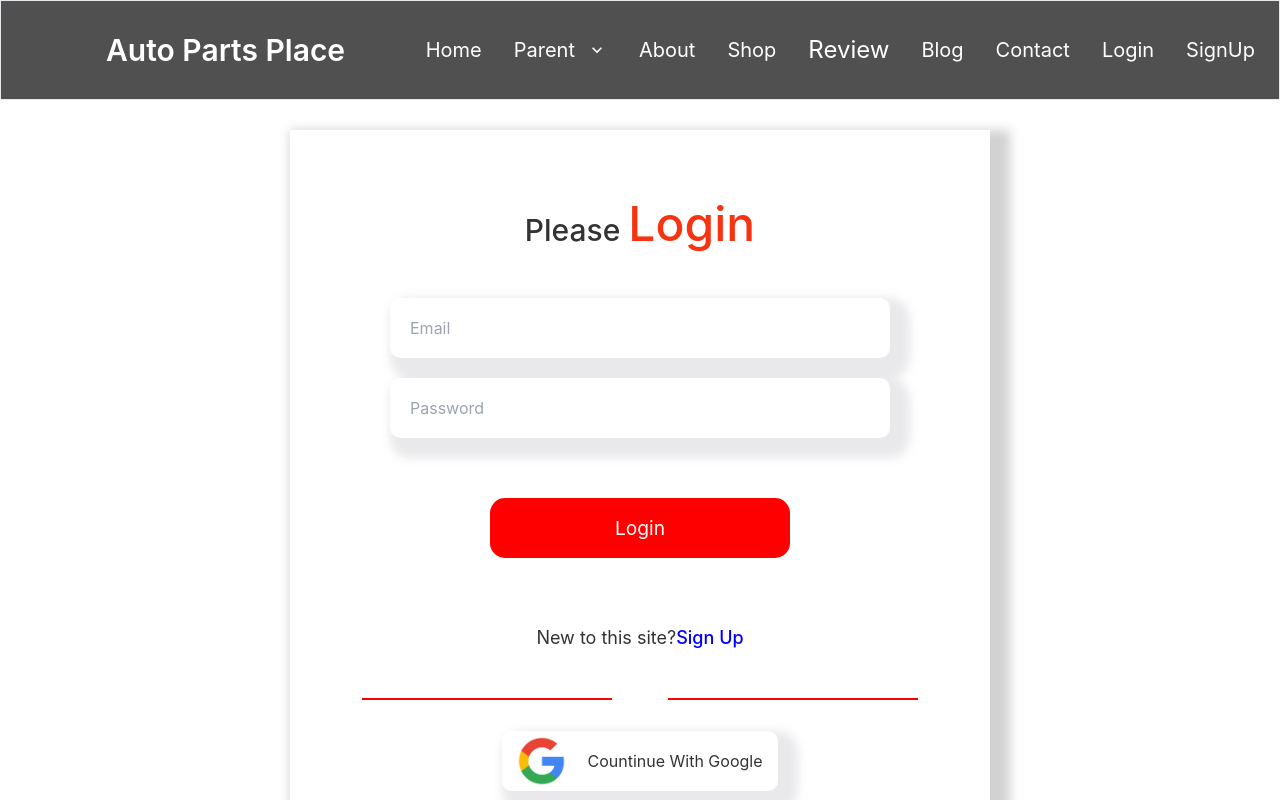
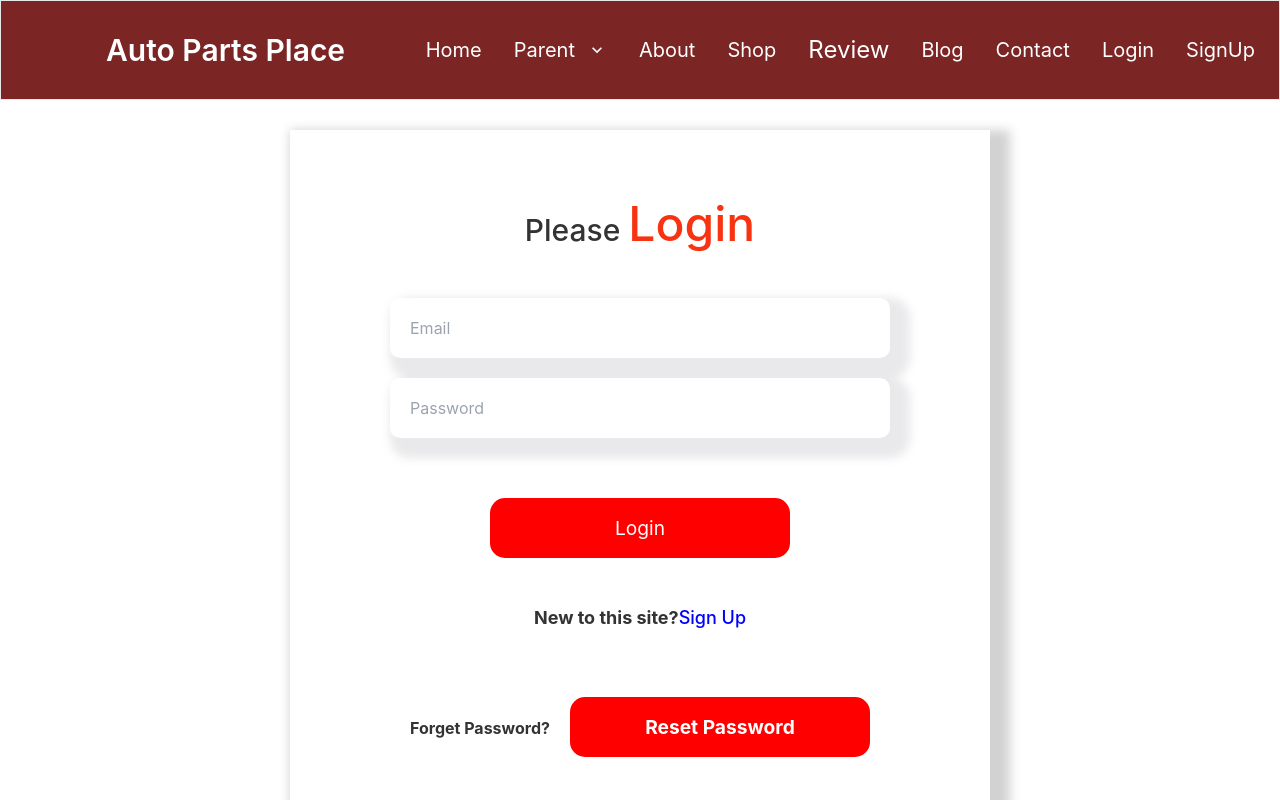
Before and after one commit to sazzadhossain1/auto-parts-place-client, a React (Create React App) app: page /login in a window 1280 px wide. Shown: the top 800 px of the page. Built offline with nearby package versions, Linux system fonts and the light colour scheme; no server answers.

Commit message:
login page and sign out done

```diff
--- a/src/Components/Login/Login.js
+++ b/src/Components/Login/Login.js
@@ -1,18 +1,55 @@
-import React from "react";
-import { Link } from "react-router-dom";
+import { sendPasswordResetEmail } from "firebase/auth";
+import React, { useState } from "react";
+import { useSignInWithEmailAndPassword } from "react-firebase-hooks/auth";
+import { Link, useLocation, useNavigate } from "react-router-dom";
+import auth from "../../firebase.init";
 import GoogleButton from "../GoogleButton/GoogleButton";
 
 const Login = () => {
+  const [email, setEmail] = useState("");
+  const [password, setPassword] = useState("");
+  const navigate = useNavigate();
+
+  const location = useLocation();
+  const from = location.state?.from?.pathname || "/";
+
+  const [signInWithEmailAndPassword, user, loading, error] =
+    useSignInWithEmailAndPassword(auth);
+
+  const handleEmailBlur = (event) => {
+    setEmail(event.target.value);
+  };
+
+  const handlePasswordBlur = (event) => {
+    setPassword(event.target.value);
+  };
+
+  const handleUserLogin = (event) => {
+    event.preventDefault();
+    signInWithEmailAndPassword(email, password);
+  };
+
+  const handleResetPassword = () => {
+    sendPasswordResetEmail(auth, email).then(() => {
+      alert("Sent Email for Reset Password");
+    });
+  };
+
+  if (user) {
+    navigate(from, { replace: true });
+  }
+
   return (
     <div>
       <div className="input-container">
         <div className="input-filed">
-          <form>
+          <form onSubmit={handleUserLogin}>
             <h3 className="text-3xl font-medium m-10">
               Please <span className="text-primary text-5xl">Login</span>
             </h3>
 
             <input
+              onBlur={handleEmailBlur}
               className="input-place"
               type="email"
               name=""
@@ -23,6 +60,7 @@ const Login = () => {
             <br />
 
             <input
+              onBlur={handlePasswordBlur}
               className="input-place"
               type="password"
               name=""
@@ -32,12 +70,31 @@ const Login = () => {
             />
             <br />
 
+            <p style={{ color: "red" }}>{error?.message}</p>
+            {loading && (
+              <p style={{ color: "white" }}>
+                Loading...
+                <br />
+                Please Waite
+              </p>
+            )}
+
             <button className="signUp-button">Login</button>
           </form>
 
-          <p className="login-link m-4">
+          <p className="login-link m-4 font-bold">
             New to this site?
             <Link to="/signUp">Sign Up</Link>
+          </p>
+
+          <p className="font-bold">
+            Forget Password?
+            <button
+              onClick={handleResetPassword}
+              className="signUp-button ml-5"
+            >
+              Reset Password
+            </button>
           </p>
 
           <GoogleButton></GoogleButton>
--- a/src/Components/Navbar/Navbar.css
+++ b/src/Components/Navbar/Navbar.css
@@ -1,5 +1,5 @@
 .color {
-  background-color: rgba(0, 0, 0, 0.685);
+  background-color: rgb(124, 37, 37);
   height: 100px;
 }
 .color .lin {
--- a/src/Components/Navbar/Navbar.js
+++ b/src/Components/Navbar/Navbar.js
@@ -1,8 +1,16 @@
+import { signOut } from "firebase/auth";
 import React from "react";
+import { useAuthState } from "react-firebase-hooks/auth";
 import { Link } from "react-router-dom";
+import auth from "../../firebase.init";
 import "./Navbar.css";
 
 const Navbar = () => {
+  const [user] = useAuthState(auth);
+  const handleSignOut = () => {
+    signOut(auth);
+  };
+
   return (
     <div className="navbar bg-base-100 border color">
       <div className="navbar-start">
@@ -151,9 +159,22 @@ const Navbar = () => {
             </Link>
           </li>
           <li>
-            <Link className="text-xl lin" to="/login">
-              Login
-            </Link>
+            {user ? (
+              <>
+                <Link
+                  onClick={handleSignOut}
+                  className="text-xl lin"
+                  as={Link}
+                  to="/login"
+                >
+                  Sign Out
+                </Link>
+              </>
+            ) : (
+              <Link className="text-xl lin" as={Link} to="/login">
+                Login
+              </Link>
+            )}
           </li>
           <li>
             <Link className="text-xl lin" to="/signUp">
--- a/src/Components/SignUp/SignUp.css
+++ b/src/Components/SignUp/SignUp.css
@@ -16,7 +16,8 @@
 }
 
 .signUp-button {
-  margin: 50px;
+  margin-top: 50px;
+  margin-bottom: 30px;
   background-color: red;
   width: 300px;
   height: 60px;
```
Also changed, not shown: src/Components/RequireAuth/RequireAuth.js (added).
